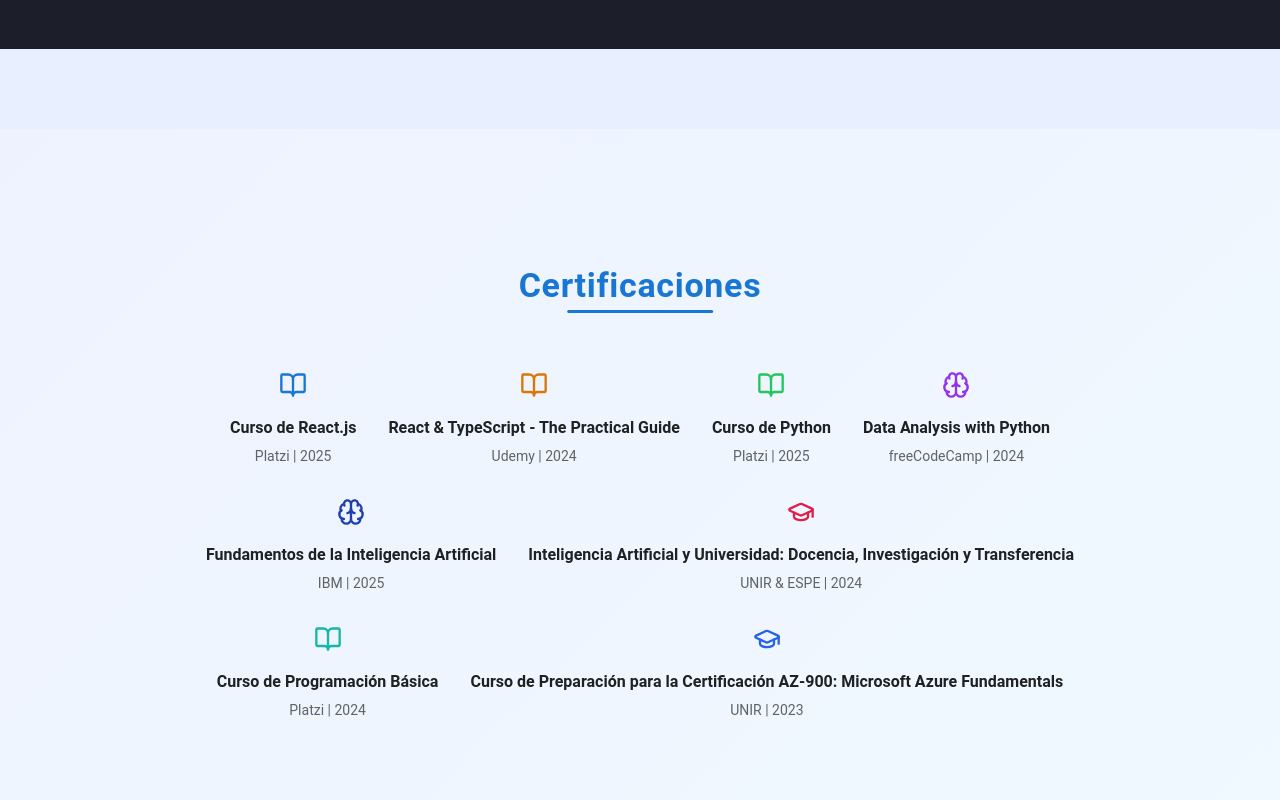
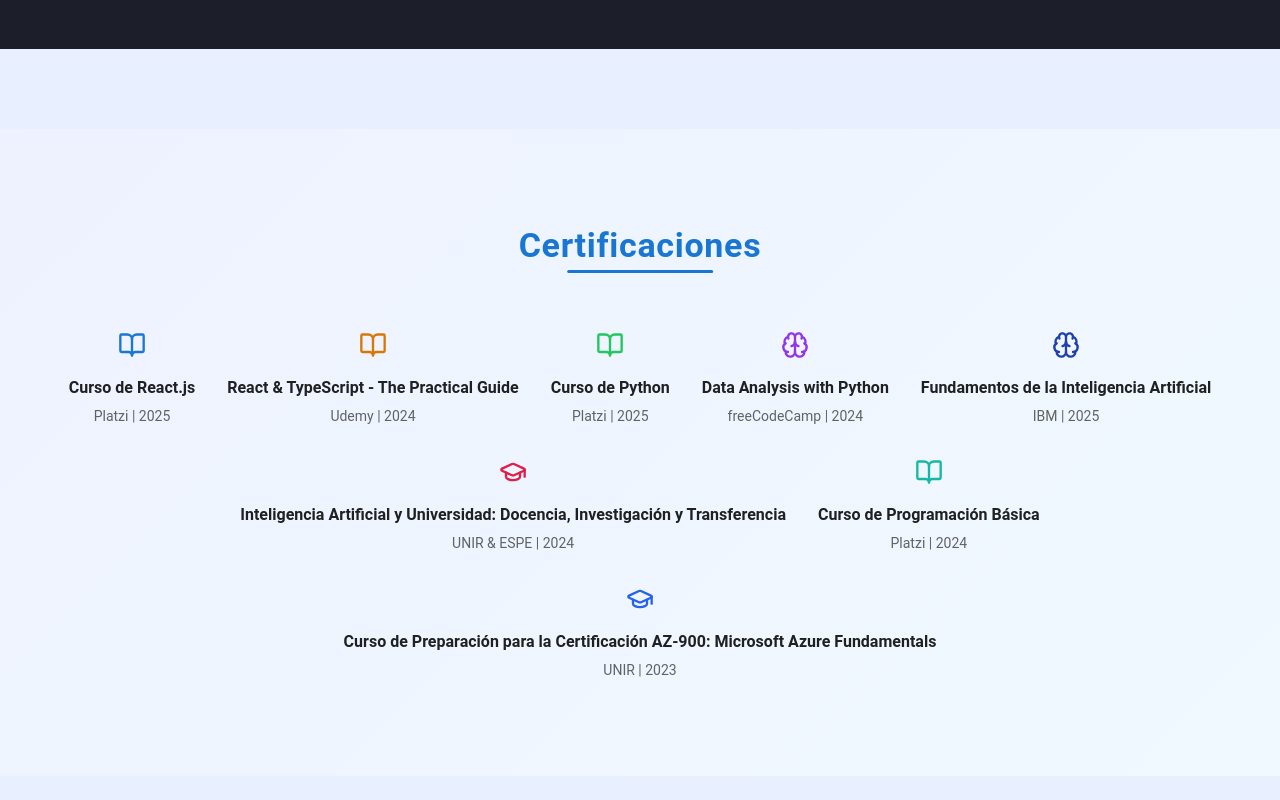
Before and after one commit to Patogol35/jorgito, a React (Vite) app: page / in a window 1280 px wide. Shown: the part 2540-3340 px from the top of the page. Built offline with nearby package versions, Linux system fonts and the light colour scheme.

Commit message:
Update Certifications.jsx

```diff
--- a/src/components/Certifications.jsx
+++ b/src/components/Certifications.jsx
@@ -20,11 +20,9 @@ export default function Certifications() {
       sx={{
         background: "linear-gradient(135deg, #eef2ff, #f0f9ff)",
         py: 12,
-        display: "flex",
-        justifyContent: "center",
       }}
     >
-      <Container sx={{ p: { xs: 3, md: 5 } }}> {/* solo padding, sin fondo ni blur */}
+      <Container>
         {/* Título */}
         <motion.div
           initial={{ opacity: 0, y: 50 }}
@@ -61,7 +59,7 @@ export default function Certifications() {
           </Typography>
         </motion.div>
 
-        {/* Grid con animación secuencial */}
+        {/* Grid de certificaciones sin ningún fondo */}
         <Grid container spacing={4} justifyContent="center">
           {certificaciones.map((c, i) => (
             <Grid item xs={12} sm={6} md={4} lg={3} key={i}>
@@ -87,4 +85,4 @@ export default function Certifications() {
       </Container>
     </Box>
   );
-        }
+}
```
